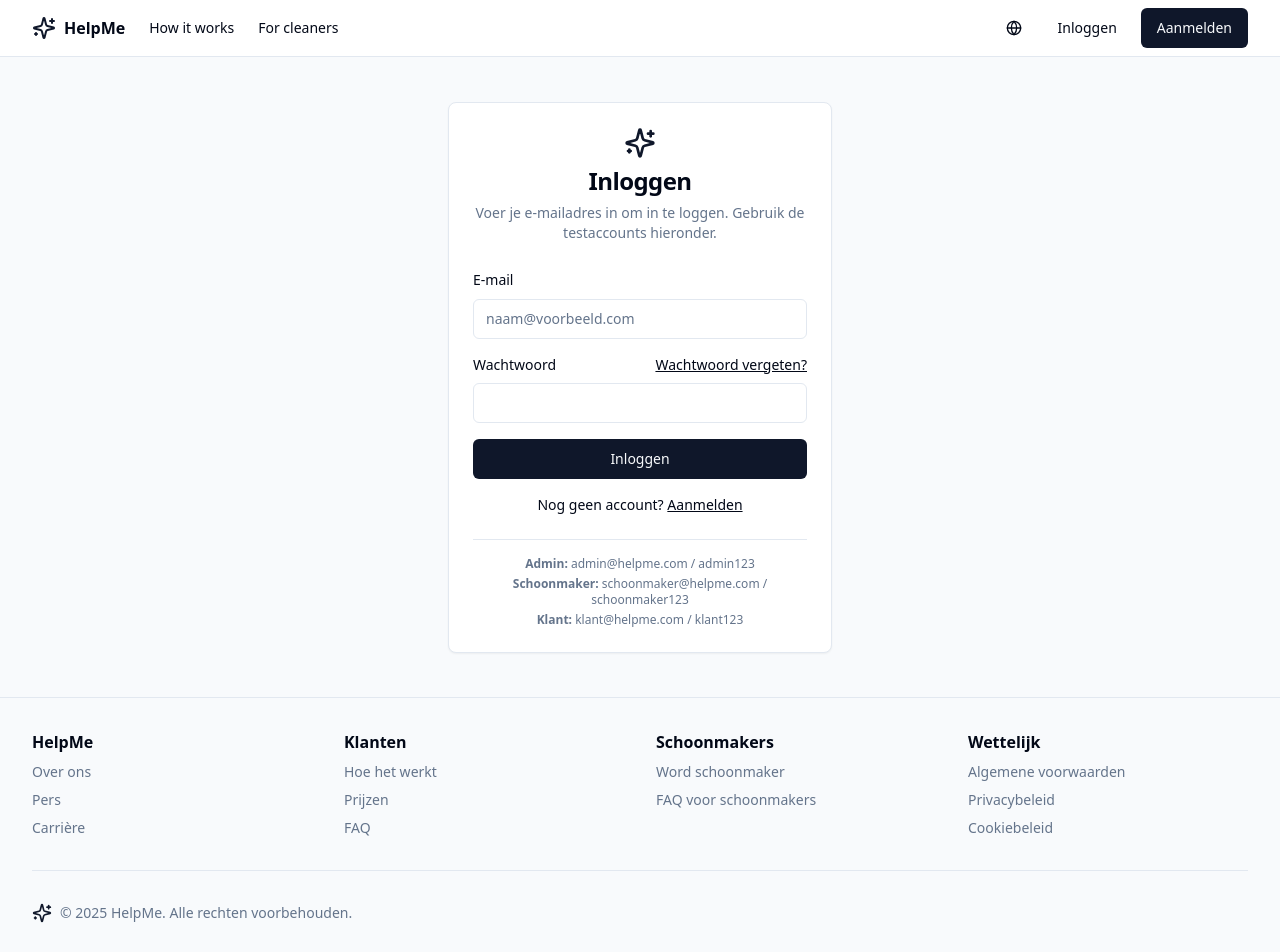
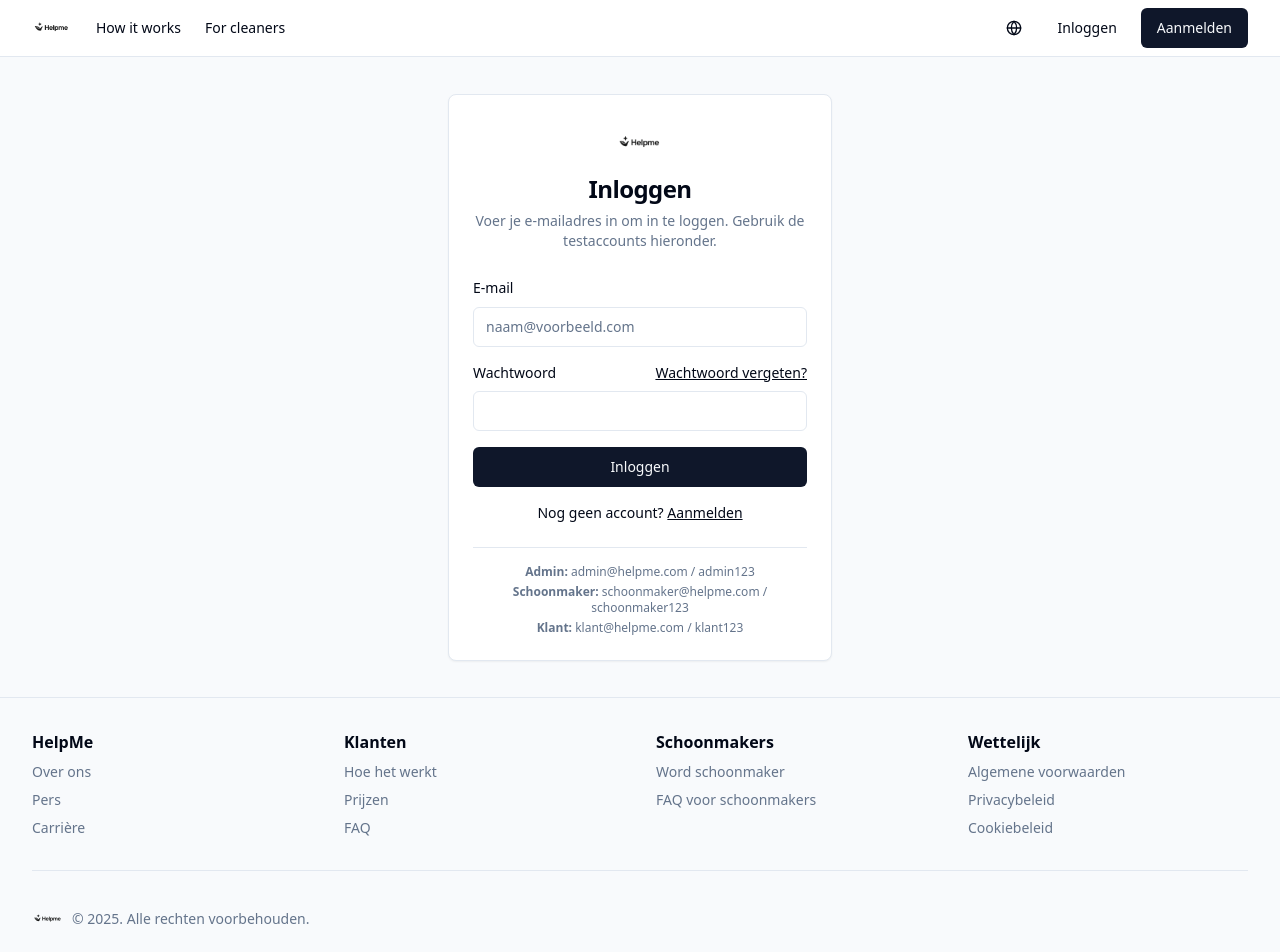
Before and after one commit to brenodiogo1/helpme, a React (Vite) app: page /login in a window 1280 px wide. Shown: the top 952 px of the page. Built offline with nearby package versions, Linux system fonts and the light colour scheme.

Commit message:
[dyad] Integrando o novo logo em toda a aplicação - wrote 6 file(s)

```diff
--- a/src/components/Footer.tsx
+++ b/src/components/Footer.tsx
@@ -1,4 +1,3 @@
-import { Sparkles } from "lucide-react";
 import { Link } from "react-router-dom";
 
 const Footer = () => {
@@ -40,8 +39,8 @@ const Footer = () => {
         </div>
         <div className="mt-8 pt-8 border-t flex flex-col md:flex-row justify-between items-center text-sm text-muted-foreground">
           <div className="flex items-center space-x-2 mb-4 md:mb-0">
-            <Sparkles className="h-5 w-5 text-primary" />
-            <span>© {new Date().getFullYear()} HelpMe. Alle rechten voorbehouden.</span>
+            <img src="/logo.png" alt="HelpMe Logo" className="h-8" />
+            <span>© {new Date().getFullYear()}. Alle rechten voorbehouden.</span>
           </div>
         </div>
       </div>
--- a/src/components/Header.tsx
+++ b/src/components/Header.tsx
@@ -1,6 +1,6 @@
 import { Button } from "@/components/ui/button";
 import { Sheet, SheetContent, SheetTrigger } from "@/components/ui/sheet";
-import { Menu, Sparkles } from "lucide-react";
+import { Menu } from "lucide-react";
 import { Link } from "react-router-dom";
 import { useTranslation } from "react-i18next";
 import LanguageSwitcher from "./LanguageSwitcher";
@@ -12,9 +12,8 @@ const Header = () => {
     <header className="sticky top-0 z-50 w-full border-b bg-background/95 backdrop-blur supports-[backdrop-filter]:bg-background/60">
       <div className="container flex h-14 items-center">
         <div className="mr-4 hidden md:flex">
-          <Link to="/" className="mr-6 flex items-center space-x-2">
-            <Sparkles className="h-6 w-6 text-primary" />
-            <span className="hidden font-bold sm:inline-block">HelpMe</span>
+          <Link to="/" className="mr-6 flex items-center">
+            <img src="/logo.png" alt="HelpMe Logo" className="h-10" />
           </Link>
           <nav className="flex items-center space-x-6 text-sm font-medium">
             <Link to="/#hoe-het-werkt">{t('header.howItWorks')}</Link>
@@ -36,8 +35,7 @@ const Header = () => {
                     to="/"
                     className="flex items-center gap-2 text-lg font-semibold"
                   >
-                    <Sparkles className="h-6 w-6 text-primary" />
-                    <span>HelpMe</span>
+                    <img src="/logo.png" alt="HelpMe Logo" className="h-10" />
                   </Link>
                   <Link to="/#hoe-het-werkt">{t('header.howItWorks')}</Link>
                   <Link to="/voor-schoonmakers">{t('header.forCleaners')}</Link>
--- a/src/pages/Login.tsx
+++ b/src/pages/Login.tsx
@@ -7,7 +7,6 @@ import { Button } from "@/components/ui/button";
 import { Card, CardContent, CardDescription, CardHeader, CardTitle } from "@/components/ui/card";
 import { Input } from "@/components/ui/input";
 import { Form, FormControl, FormField, FormItem, FormLabel, FormMessage } from "@/components/ui/form";
-import { Sparkles } from "lucide-react";
 import { Link, useNavigate } from "react-router-dom";
 import { showSuccess, showError } from "@/utils/toast";
 
@@ -57,7 +56,7 @@ const Login = () => {
     <div className="flex items-center justify-center min-h-[80vh] bg-secondary/50">
       <Card className="mx-auto max-w-sm w-full">
         <CardHeader className="text-center">
-          <Sparkles className="h-8 w-8 mx-auto text-primary" />
+          <img src="/logo.png" alt="HelpMe Logo" className="h-12 mx-auto" />
           <CardTitle className="text-2xl mt-2">Inloggen</CardTitle>
           <CardDescription>
             Voer je e-mailadres in om in te loggen. Gebruik de testaccounts hieronder.
--- a/src/pages/RegistrerenKlant.tsx
+++ b/src/pages/RegistrerenKlant.tsx
@@ -7,7 +7,6 @@ import { Button } from "@/components/ui/button";
 import { Card, CardContent, CardDescription, CardHeader, CardTitle } from "@/components/ui/card";
 import { Input } from "@/components/ui/input";
 import { Form, FormControl, FormField, FormItem, FormLabel, FormMessage } from "@/components/ui/form";
-import { Sparkles } from "lucide-react";
 import { Link } from "react-router-dom";
 import { showSuccess } from "@/utils/toast";
 
@@ -38,7 +37,7 @@ const RegistrerenKlant = () => {
     <div className="flex items-center justify-center min-h-[80vh] bg-secondary/50 py-12">
       <Card className="mx-auto max-w-sm w-full">
         <CardHeader className="text-center">
-          <Sparkles className="h-8 w-8 mx-auto text-primary" />
+          <img src="/logo.png" alt="HelpMe Logo" className="h-12 mx-auto" />
           <CardTitle className="text-2xl mt-2">Account aanmaken (Klant)</CardTitle>
           <CardDescription>
             Voer je gegevens in om de beste schoonmakers te vinden.
--- a/src/pages/RegistrerenSchoonmaker.tsx
+++ b/src/pages/RegistrerenSchoonmaker.tsx
@@ -7,7 +7,6 @@ import { Button } from "@/components/ui/button";
 import { Card, CardContent, CardDescription, CardHeader, CardTitle } from "@/components/ui/card";
 import { Input } from "@/components/ui/input";
 import { Form, FormControl, FormField, FormItem, FormLabel, FormMessage } from "@/components/ui/form";
-import { Sparkles } from "lucide-react";
 import { Link } from "react-router-dom";
 import { showSuccess } from "@/utils/toast";
 
@@ -40,7 +39,7 @@ const RegistrerenSchoonmaker = () => {
     <div className="flex items-center justify-center min-h-[80vh] bg-secondary/50 py-12">
       <Card className="mx-auto max-w-sm w-full">
         <CardHeader className="text-center">
-          <Sparkles className="h-8 w-8 mx-auto text-primary" />
+          <img src="/logo.png" alt="HelpMe Logo" className="h-12 mx-auto" />
           <CardTitle className="text-2xl mt-2">Account aanmaken (Schoonmaker)</CardTitle>
           <CardDescription>
             Word onderdeel van ons platform en start met verdienen.
```
Also changed, not shown: public/logo.png (added).
